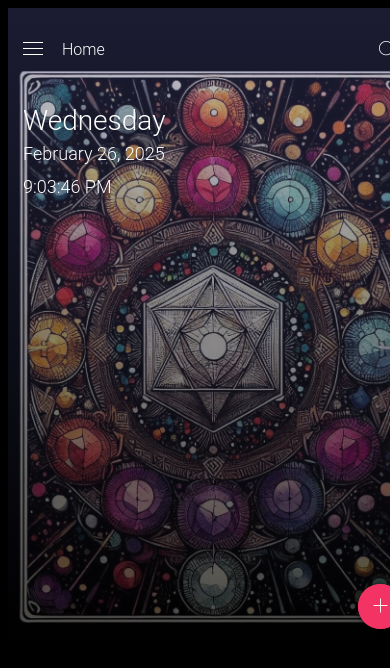
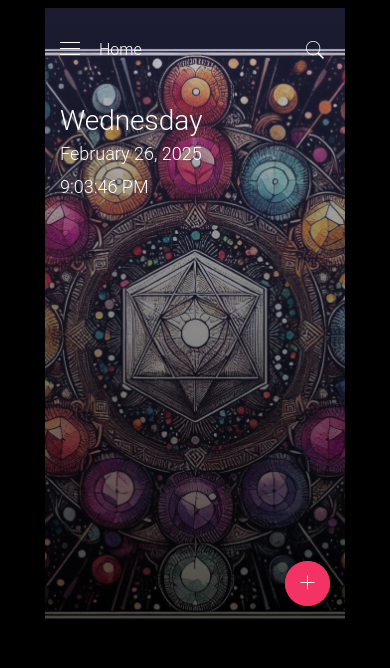
Before and after one commit to Bloodwun/Metatrons_Tablets, a PHP site: page /index.php in a window 390 px wide; the page is wider, and only the part inside the window is pictured. Shown: the top 668 px of that part. Run offline with PHP 8.4, Linux system fonts and the light colour scheme; a stand-in replaces the project's code that opens the database connection.

Commit message:
Update mobile-wrap dimensions and background properties for improved layout and visibility

```diff
--- a/assets/css/style.css
+++ b/assets/css/style.css
@@ -24,16 +24,16 @@ body {
 }
 .mobile-wrap {
   margin: auto;
-  width: 410px;
+  width: 300px;
+  height: 613px ;
   aspect-ratio: 1 / 1.55;
   overflow: hidden;
   position: relative;
-  background: black url(../images/metatroncard.jpg) no-repeat center bottom; /* Black + Image */
-  background-size: contain;
+  background: black url(../images/metatroncard.jpg) no-repeat center top 20px; /* Moves image down */
+  background-size: cover;
   box-shadow: 0 12px 15px 0 rgba(0, 0, 0, 0.24),
-    0 17px 50px 0 rgba(0, 0, 0, 0.19);
+              0 17px 50px 0 rgba(0, 0, 0, 0.19);
 }
-
 
 .mobile-wrap:before {
   top: 0;
```
